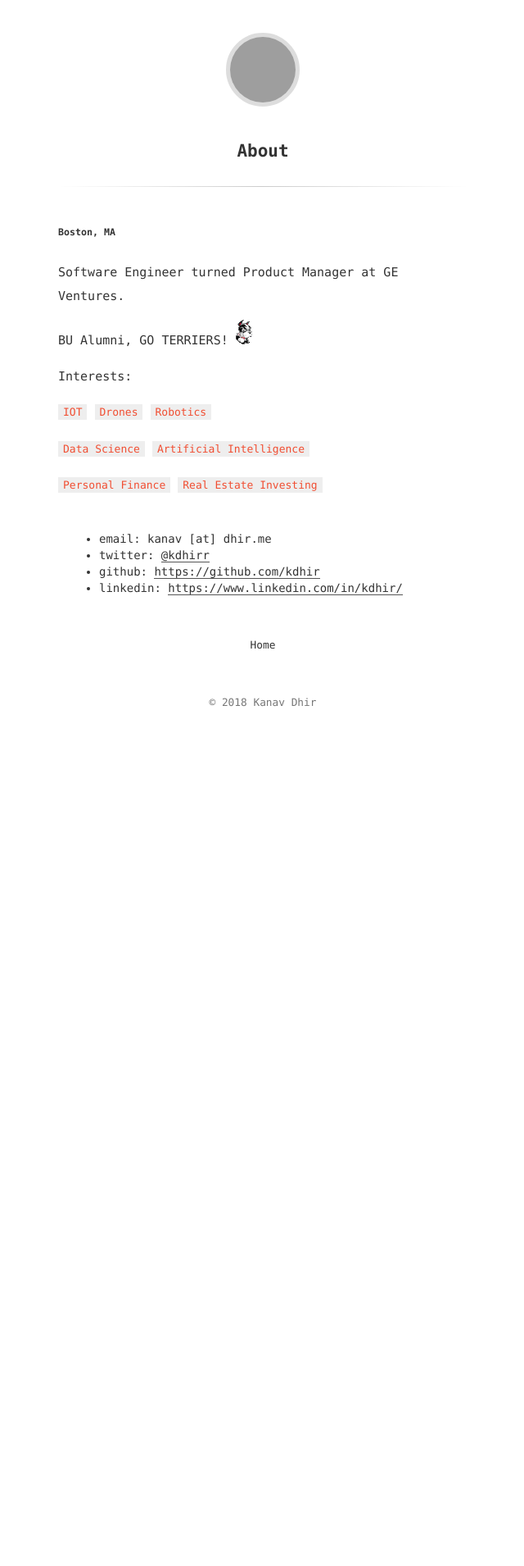
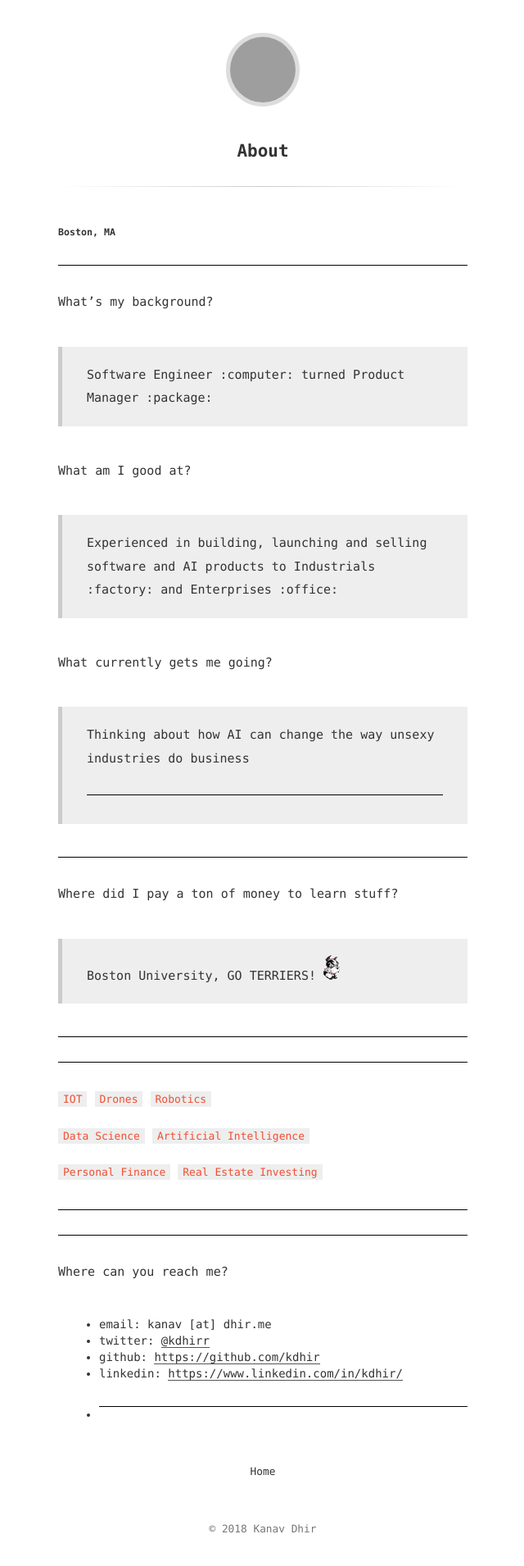
Before and after one commit to kdhir/kdhir.github.io, a Jekyll site: the page built from about.md, in a window 1280 px wide. Shown: the whole page at 82% size, without its empty margins (319-959 px from the left). Built offline with Jekyll 4.4.1, drawn with Linux system fonts in a browser that asks for light colours; before the commit the page ends 902 px from its top, so only the background shows below that; grey boxes are pictures that could not be loaded.

Commit message:
updated about page

```diff
--- a/about.md
+++ b/about.md
@@ -4,14 +4,28 @@ title: About
 ---
 ##### Boston, MA
 
+- - - -
+What's my background?
+> Software Engineer :computer:  turned Product Manager :package:
 
-Software Engineer turned Product Manager at GE Ventures.
+What am I good at?
+> Experienced in building, launching and selling software and AI products to Industrials :factory: and Enterprises :office:
 
-BU Alumni, GO TERRIERS! ![alt text](assets/rhett.gif "Rhett")
+What currently gets me going?
+> Thinking about how AI can change the way unsexy industries do business
+- - - -
 
 
 
-Interests:
+
+- - - -
+
+Where did I pay a ton of money to learn stuff?
+> Boston University, GO TERRIERS! ![alt text](assets/rhett.gif "Rhett")
+
+- - - -
+
+- - - -
 
 `IOT` `Drones` `Robotics`
 
@@ -19,8 +33,13 @@ Interests:
 
 `Personal Finance` `Real Estate Investing`
 
+- - - -
+
+- - - -
+Where can you reach me?
 
 * email: kanav [at] dhir.me
 * twitter: [@kdhirr](https://twitter.com/kdhirr)
 * github: [https://github.com/kdhir](https://github.com/kdhir)
 * linkedin: [https://www.linkedin.com/in/kdhir/](https://www.linkedin.com/in/kdhir/)
+- - - -
```
Also changed, not shown: 3 other files.
